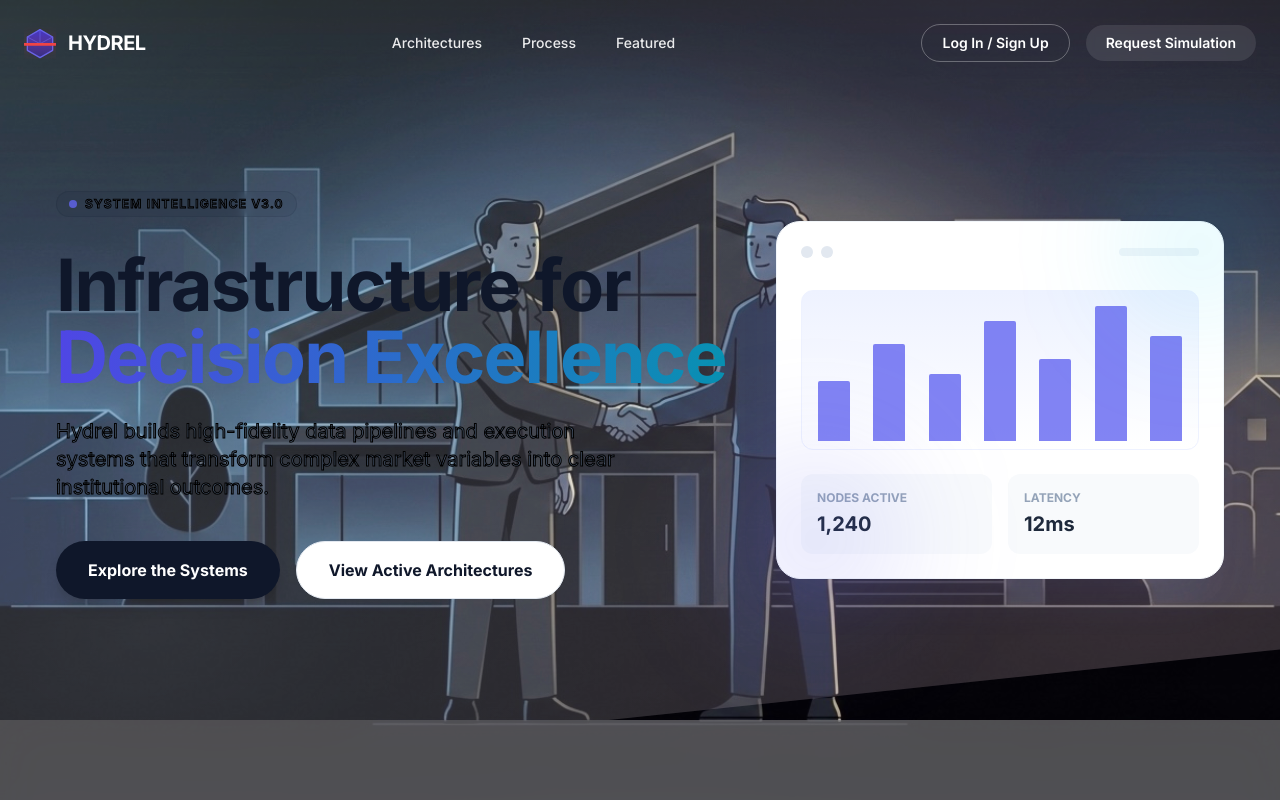
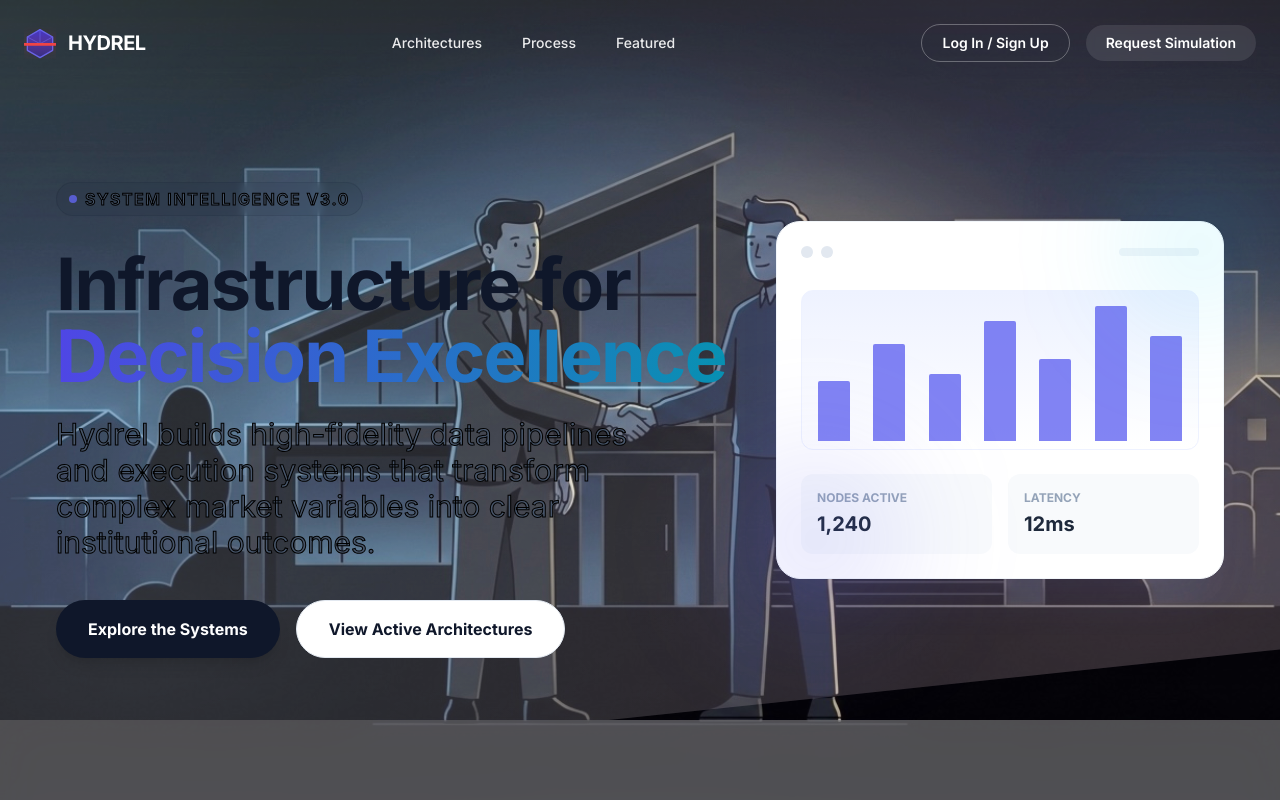
Before and after one commit to Hydrel-Tech/Hydrel, a React (Vite) app in the folder hydrel og 2/: page / in a window 1280 px wide. Shown: the top 800 px of the page. Built offline with nearby package versions, Linux system fonts and the light colour scheme; no server answers.

Commit message:
Update Hero.tsx

```diff
--- a/hydrel og 2/components/Hero.tsx
+++ b/hydrel og 2/components/Hero.tsx
@@ -31,14 +31,14 @@ export const Hero: React.FC = () => {
         <div className="max-w-2xl pt-10">
           <div className="inline-flex items-center gap-2 px-3 py-1 rounded-full bg-slate-900/5 border border-slate-900/10 backdrop-blur-sm mb-8 animate-fade-in">
             <span className="w-2 h-2 rounded-full bg-indigo-500 animate-pulse"></span>
-            <span className="text-xs font-semibold text-slate-600 tracking-widest uppercase [-webkit-text-stroke:1px_black]">System Intelligence v3.0</span>
+            <span className="text-base font-semibold text-slate-600 tracking-widest uppercase [-webkit-text-stroke:1px_black]">System Intelligence v3.0</span>
           </div>
 
           <h1 className="text-5xl md:text-7xl font-bold text-slate-900 mb-6 leading-[1.1] tracking-tight text-balance">
             Infrastructure for <span className="text-transparent bg-clip-text bg-gradient-to-r from-indigo-600 to-cyan-600">Decision Excellence</span>
           </h1>
 
-          <p className="text-lg md:text-xl text-slate-600 mb-10 leading-relaxed max-w-xl [-webkit-text-stroke:1px_black]">
+          <p className="text-2xl md:text-3xl text-slate-600 mb-10 leading-relaxed max-w-xl [-webkit-text-stroke:1px_black]">
             Hydrel builds high-fidelity data pipelines and execution systems that transform complex market variables into clear institutional outcomes.
           </p>
 
```
